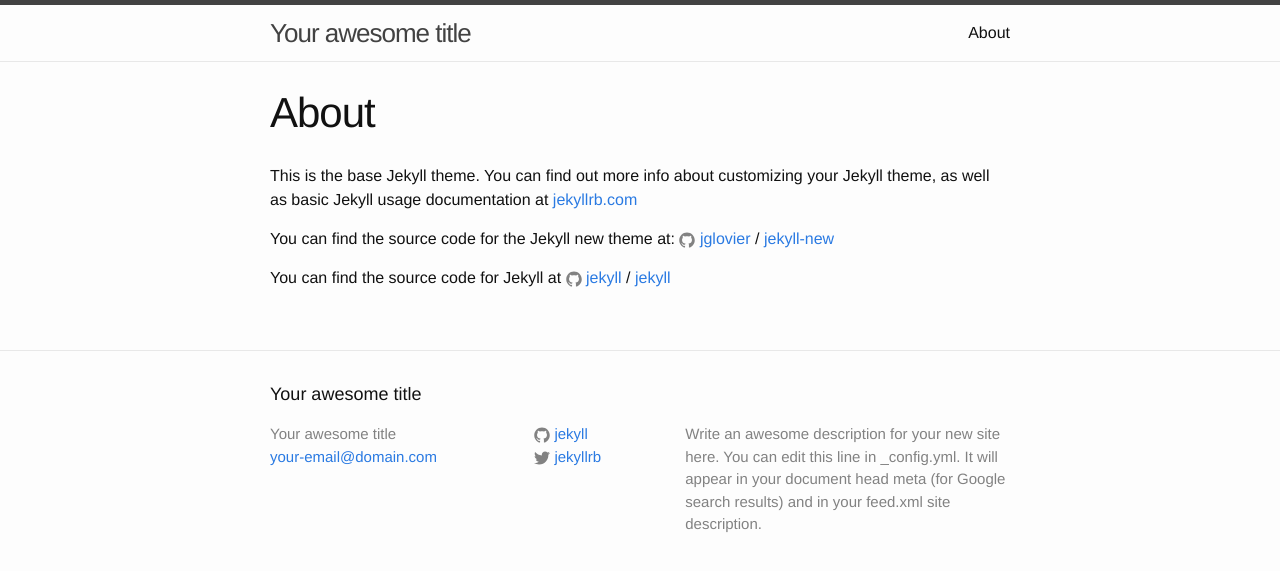
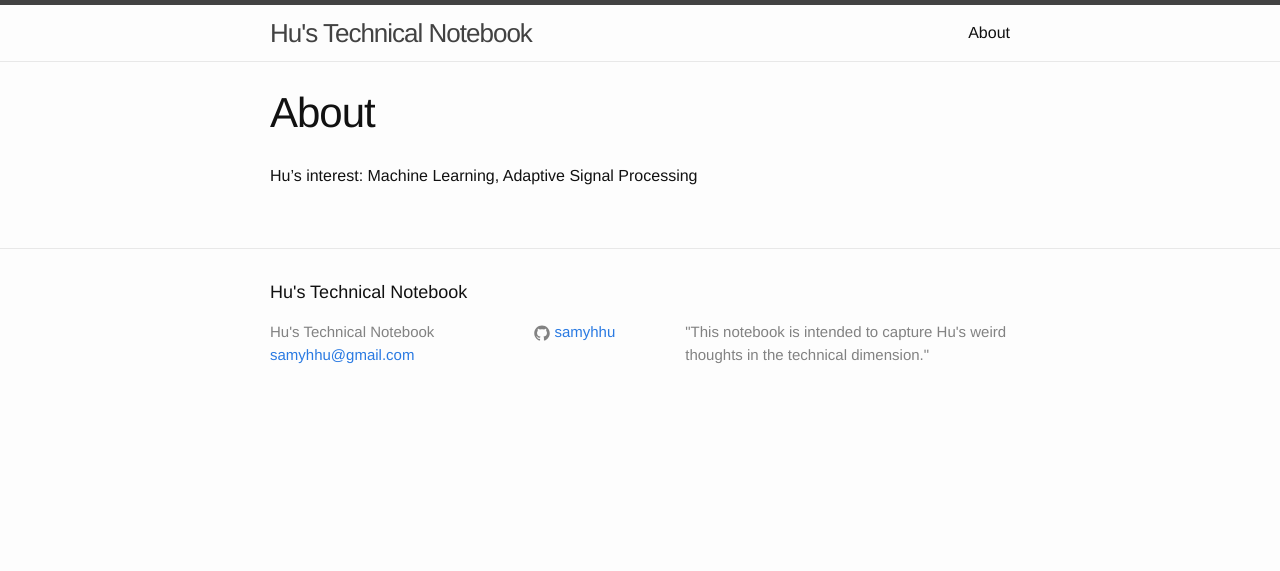
Before and after one commit to samyhhu/samyhhu.github.io, a Jekyll site: the page built from about.md, in a window 1280 px wide. Shown: the top 571 px of the page. Built offline with Jekyll 4.4.1, drawn with Linux system fonts in a browser that asks for light colours.

Commit message:
minor changes

```diff
--- a/_config.yml
+++ b/_config.yml
@@ -1,21 +1,11 @@
-# Welcome to Jekyll!
-#
-# This config file is meant for settings that affect your whole blog, values
-# which you are expected to set up once and rarely need to edit after that.
-# For technical reasons, this file is *NOT* reloaded automatically when you use
-# 'jekyll serve'. If you change this file, please restart the server process.
-
-# Site settings
-title: Your awesome title
-email: your-email@domain.com
+title: "Hu's Technical Notebook"
+email: samyhhu@gmail.com
 description: > # this means to ignore newlines until "baseurl:"
-  Write an awesome description for your new site here. You can edit this
-  line in _config.yml. It will appear in your document head meta (for
-  Google search results) and in your feed.xml site description.
-baseurl: "" # the subpath of your site, e.g. /blog
-url: "http://yourdomain.com" # the base hostname & protocol for your site
-twitter_username: jekyllrb
-github_username:  jekyll
+    "This notebook is intended to capture Hu's weird thoughts in the technical dimension."
+baseurl: ""
+url: "samyhhu.github.io" # "http://yourdomain.com" # the base hostname & protocol for your site
+twitter_username:
+github_username: samyhhu
 
 # Build settings
 markdown: kramdown
--- a/about.md
+++ b/about.md
@@ -3,13 +3,4 @@
 title: About
 permalink: /about/
 ---
-
-This is the base Jekyll theme. You can find out more info about customizing your Jekyll theme, as well as basic Jekyll usage documentation at [jekyllrb.com](http://jekyllrb.com/)
-
-You can find the source code for the Jekyll new theme at:
-{% include icon-github.html username="jglovier" %} /
-[jekyll-new](https://github.com/jglovier/jekyll-new)
-
-You can find the source code for Jekyll at
-{% include icon-github.html username="jekyll" %} /
-[jekyll](https://github.com/jekyll/jekyll)
+Hu's interest: Machine Learning, Adaptive Signal Processing
--- a/index.html
+++ b/index.html
@@ -9,7 +9,7 @@
   <ul class="post-list">
     {% for post in site.posts %}
       <li>
-        <span class="post-meta">{{ post.date | date: "%b %-d, %Y" }}</span>
+      <span class="post-meta">{{ post.date | date: "%b %-d, %Y " }}</span>
 
         <h2>
           <a class="post-link" href="{{ post.url | prepend: site.baseurl }}">{{ post.title }}</a>
```
Also changed, not shown: _posts/2016-06-19-linear-regression.markdown (added, +18 -0 lines), _posts/.2016-05-25-welcome-to-jekyll.markdown (renamed from _posts/2016-05-25-welcome-to-jekyll.markdown).
